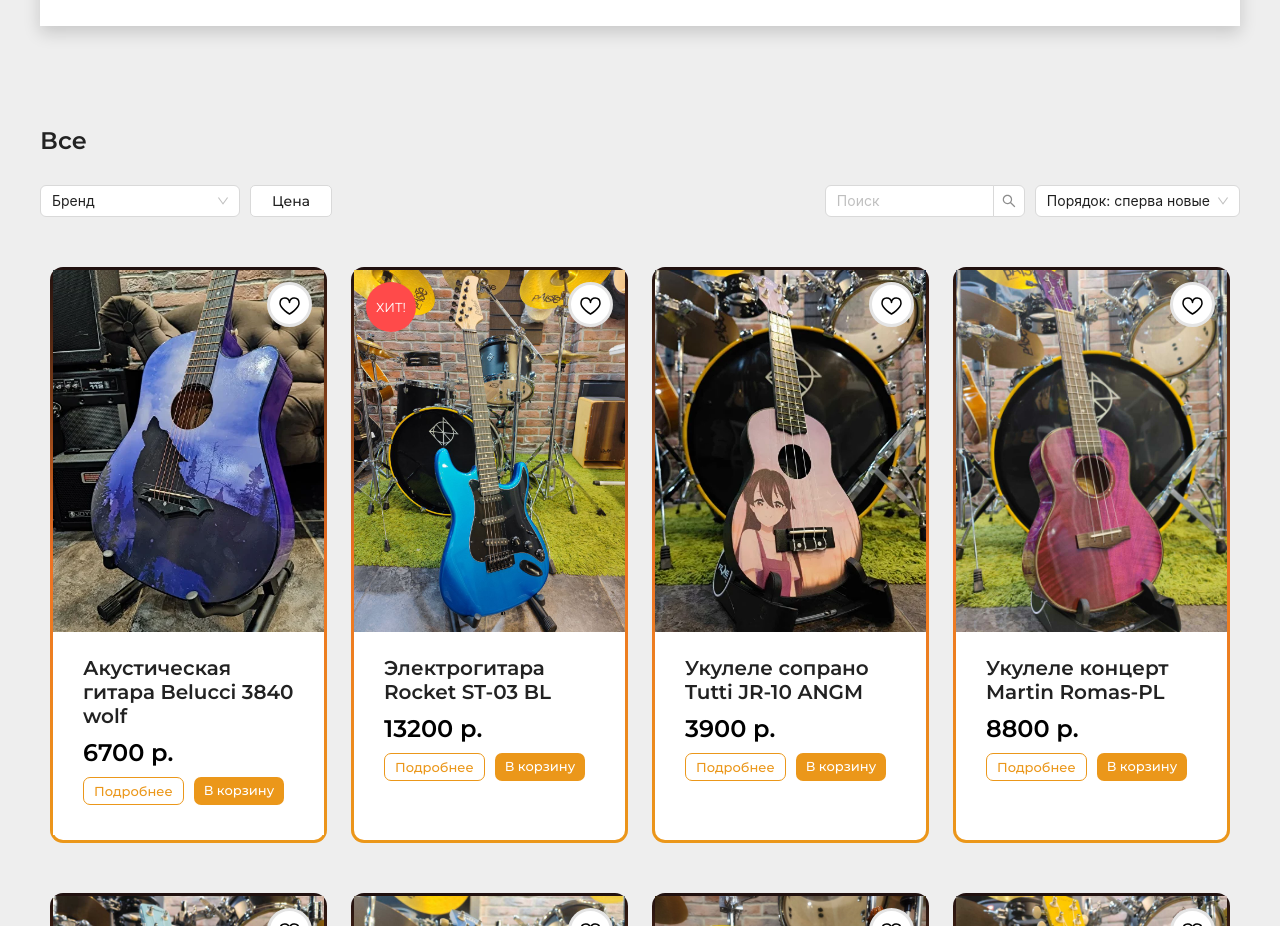
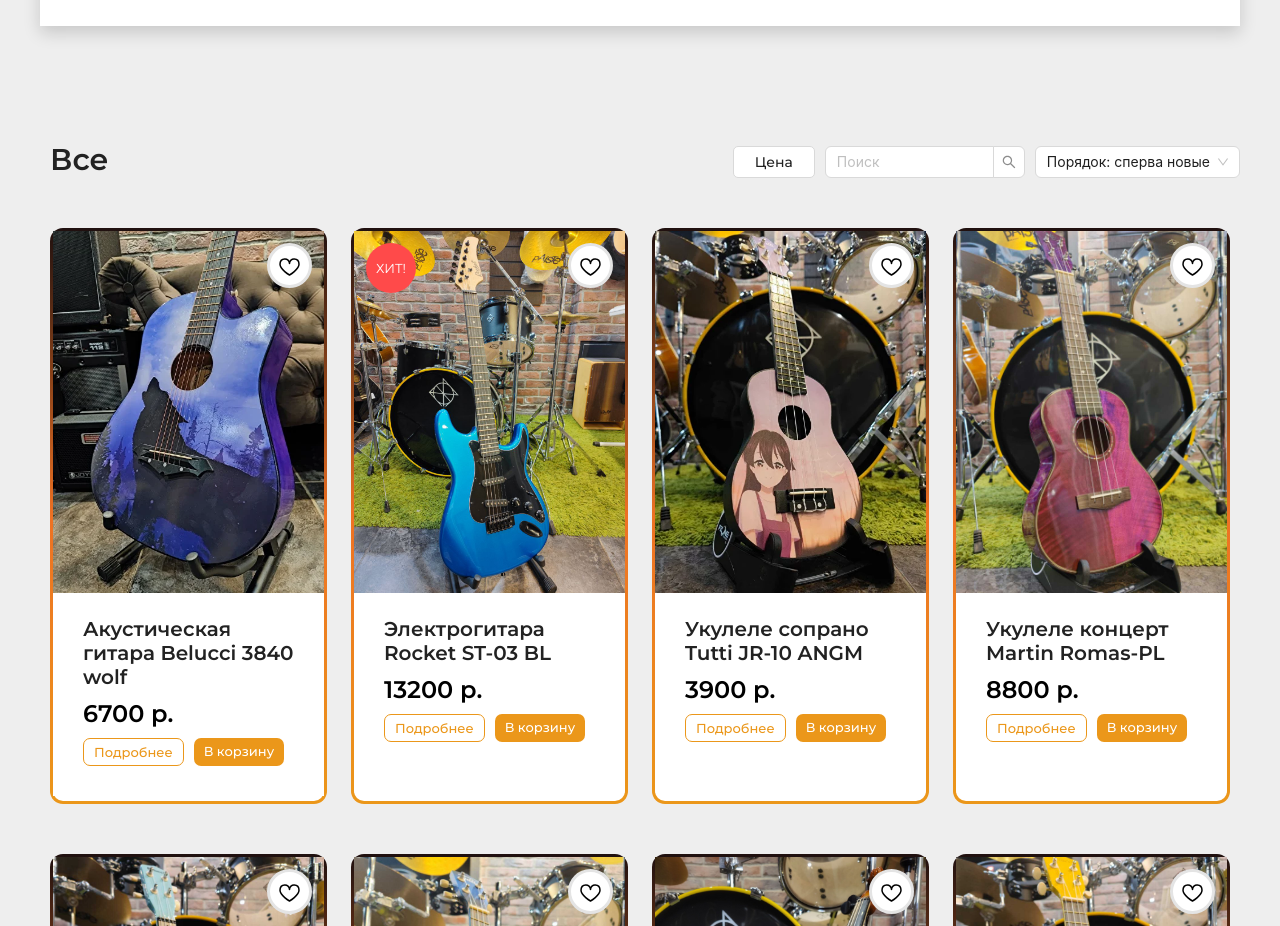
Before and after one commit to Frida21am/real-music-react, a React (Vite) app: page / in a window 1280 px wide. Shown: the part 1240-2166 px from the top of the page. Built offline with nearby package versions, Linux system fonts and the light colour scheme; a web font is replaced by a local one.

Commit message:
Убрала фильтрацию по Бренду

```diff
--- a/src/components/FilterPrice.tsx
+++ b/src/components/FilterPrice.tsx
@@ -7,7 +7,7 @@ function FilterPrice(props: {
   onPriceFilterChanged: (newPriceFilter: SelectedFiltersPrice | undefined) => void
 }) {
   return (
-    <div className="filters-left__item filters-price">
+    <div className="filters-item filters-price">
       <Popover.Root>
         <Popover.Trigger asChild>
           <button className="filters-price__button">Цена</button>
--- a/src/components/Filtration.tsx
+++ b/src/components/Filtration.tsx
@@ -6,7 +6,6 @@ import Categories from "../entities/Categories"
 
 export type SelectedFilters = {
   name?: string
-  brand?: string[]
   priceRange?: SelectedFiltersPrice
   sorting: SortingType
   category?: number
@@ -70,24 +69,6 @@ function Filtration(props: {
           }}
         >
           <div className="filters__row">
-            <div>
-              <div>
-                <Select
-                  className="filters-left__item filters-brand"
-                  placeholder={<span style={{ color: "#222" }}>Бренд</span>}
-                  mode="multiple"
-                  allowClear
-                  onChange={(selectedOptions) => {
-                    props.onFiltersChanged({
-                      ...props.selectedFilters,
-                      brand: selectedOptions.length != 0 ? selectedOptions : undefined,
-                    })
-                  }}
-                  disabled={filters?.optionsBrand?.length == 0}
-                  options={filters?.optionsBrand}
-                  defaultValue={props.selectedFilters?.brand}
-                />
-
             <FilterPrice
               priceFilter={props.selectedFilters?.priceRange}
               onPriceFilterChanged={(newPriceFilter) => {
@@ -97,13 +78,8 @@ function Filtration(props: {
                 })
               }}
             />
-              </div>
-            </div>
-
-            <div>
-              <div>
             <Search
-                  className="filter-right__item"
+              className="filters-item"
               placeholder="Поиск"
               allowClear
               style={{ width: 200 }}
@@ -117,7 +93,7 @@ function Filtration(props: {
             />
 
             <Select
-                  className="filters-right__item"
+              className="filters-item"
               defaultValue={props.selectedFilters.sorting}
               disabled={filters?.optionsOrder?.length == 0}
               options={filters?.optionsOrder}
@@ -129,8 +105,6 @@ function Filtration(props: {
               }}
             />
           </div>
-            </div>
-          </div>
         </ConfigProvider>
       </div>
     </>
--- a/src/hooks/useGetProductsList.tsx
+++ b/src/hooks/useGetProductsList.tsx
@@ -8,7 +8,6 @@ export type Product = {
   frontImg: string
   backImg: string
   price: number
-  brand: string
   listingTime: Date
   bestseller: boolean
   categoryId: number
@@ -20,11 +19,6 @@ function filterProducts(product: Product, selectedFilters: SelectedFilters) {
   }
   if (selectedFilters.name != null) {
     if (!product.title.includes(selectedFilters.name)) {
-      return false
-    }
-  }
-  if (selectedFilters.brand != null) {
-    if (!selectedFilters.brand.some((filterValue) => filterValue == product.brand)) {
       return false
     }
   }
--- a/src/styles/modules/Filtration.scss
+++ b/src/styles/modules/Filtration.scss
@@ -1,23 +1,18 @@
 .filters {
-  margin: 100px 0 50px 0;
+  margin: 120px 0 50px 0;
 }
 .filters__title {
-  margin-bottom: 30px;
+  margin: -5px 0 0 10px;
+  font-size: 30px;
+  float: left;
 }
 .filters__row {
   display: flex;
-  justify-content: space-between;
+  justify-content: end;
 }
-.filters-left__item {
-  margin-right: 10px;
+.filters-item {
+  margin-left: 10px;
   font-size: 14px;
-}
-.filters-right__item {
-  margin-left: 10px;
-}
-
-.filters-brand {
-  width: 200px;
 }
 .ant-btn {
   &:hover {
```
Lines whose indentation alone changed are shown as unchanged.
